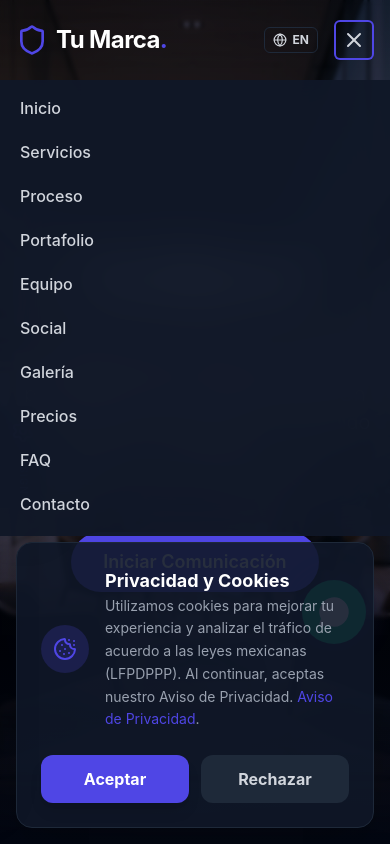
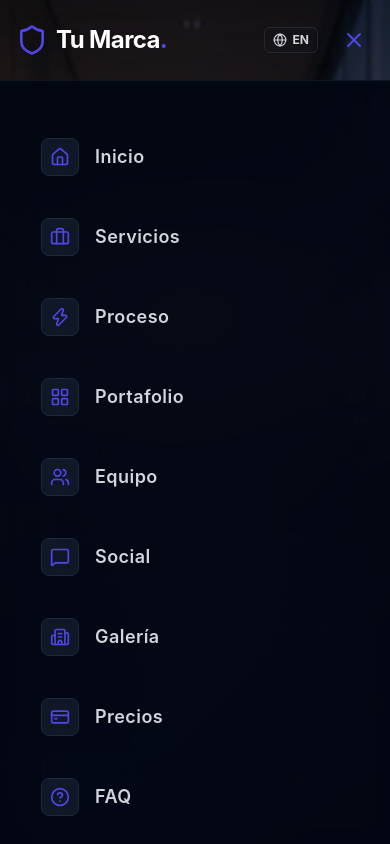
Before and after one commit to felipemiramontesr/starterkit, a React (Vite) app in the folder frontend/: page / in a window 390 px wide. Both pictures are taken after a click on the button 354 px from the left and 40 px from the top of the page. Shown: the top 844 px of the page. Built offline with nearby package versions, Linux system fonts and the light colour scheme.

Commit message:
V0.11.5_mobile_menu_aesthetic_overhaul_v11_6

```diff
--- a/frontend/src/components/layout/Navbar.tsx
+++ b/frontend/src/components/layout/Navbar.tsx
@@ -1,5 +1,9 @@
 import { useState, useEffect, type ReactElement } from 'react';
-import { Menu, X, Shield, Globe } from 'lucide-react';
+import {
+  Menu, X, Shield, Globe,
+  Home, Briefcase, Zap, LayoutGrid, Users,
+  MessageSquare, Building2, CreditCard, HelpCircle, Send
+} from 'lucide-react';
 import { useTranslation } from 'react-i18next';
 
 /**
@@ -28,30 +32,30 @@ export const Navbar = (): ReactElement => {
   }, []);
 
   const navLinks = [
-    { name: t('navbar.home'), href: '#home' },
-    { name: t('navbar.services'), href: '#servicios' },
-    { name: t('navbar.process'), href: '#proceso' },
-    { name: t('navbar.portfolio'), href: '#portfolio' },
-    { name: t('navbar.team'), href: '#equipo' },
-    { name: t('navbar.testimonials'), href: '#testimonios' },
-    { name: t('navbar.facilities'), href: '#instalaciones' },
-    { name: t('navbar.pricing'), href: '#precios' },
-    { name: t('navbar.faq'), href: '#faq' },
-    { name: t('navbar.contact'), href: '#contact' },
+    { name: t('navbar.home'), href: '#home', icon: Home },
+    { name: t('navbar.services'), href: '#servicios', icon: Briefcase },
+    { name: t('navbar.process'), href: '#proceso', icon: Zap },
+    { name: t('navbar.portfolio'), href: '#portfolio', icon: LayoutGrid },
+    { name: t('navbar.team'), href: '#equipo', icon: Users },
+    { name: t('navbar.testimonials'), href: '#testimonios', icon: MessageSquare },
+    { name: t('navbar.facilities'), href: '#instalaciones', icon: Building2 },
+    { name: t('navbar.pricing'), href: '#precios', icon: CreditCard },
+    { name: t('navbar.faq'), href: '#faq', icon: HelpCircle },
+    { name: t('navbar.contact'), href: '#contact', icon: Send },
   ];
 
   return (
     <nav
       className={`fixed top-0 left-0 right-0 z-[150] transition-all duration-300 ${
         isScrolled
-          ? 'bg-gray-900/80 backdrop-blur-md shadow-lg'
+          ? 'bg-gray-900/80 backdrop-blur-md shadow-lg border-b border-gray-800'
           : 'bg-transparent'
       }`}
     >
       <div className="max-w-7xl mx-auto px-4 sm:px-6 lg:px-8">
         <div className="flex justify-between items-center h-20">
-          <div className="flex-shrink-0 flex items-center gap-2 cursor-pointer">
-            <Shield className="w-8 h-8 text-[var(--primary)]" />
+          <div className="flex-shrink-0 flex items-center gap-2 cursor-pointer group">
+            <Shield className="w-8 h-8 text-[var(--primary)] group-hover:rotate-12 transition-transform" />
             <span className="font-bold text-2xl tracking-tight text-white">{t('hero.title')}<span className="text-[var(--primary)]">.</span></span>
           </div>
 
@@ -72,9 +76,9 @@ export const Navbar = (): ReactElement => {
             {/* Language Switcher */}
             <button
               onClick={toggleLanguage}
-              className="flex items-center gap-2 px-3 py-1.5 rounded-full border border-gray-800 bg-gray-900/50 hover:bg-gray-800 transition-all text-xs font-bold text-gray-300 hover:text-white"
+              className="flex items-center gap-2 px-3 py-1.5 rounded-full border border-gray-800 bg-gray-900/50 hover:bg-gray-800 transition-all text-xs font-bold text-gray-300 hover:text-white group"
             >
-              <Globe className="w-3.5 h-3.5 text-[var(--primary)]" />
+              <Globe className="w-3.5 h-3.5 text-[var(--primary)] group-hover:rotate-180 transition-transform duration-500" />
               <span>{currentLang === 'es' ? 'EN' : 'ES'}</span>
             </button>
           </div>
@@ -90,11 +94,11 @@ export const Navbar = (): ReactElement => {
             </button>
             <button
               onClick={() => setMobileMenuOpen(!mobileMenuOpen)}
-              className="text-gray-300 hover:text-white focus:outline-none focus:ring-2 focus:ring-inset focus:ring-[var(--primary)] p-2 rounded-md"
+              className="text-gray-300 hover:text-white focus:outline-none p-2 rounded-md transition-colors"
               aria-label="Toggle menu"
             >
               {mobileMenuOpen ? (
-                <X className="h-6 w-6" aria-hidden="true" />
+                <X className="h-6 w-6 text-[var(--primary)]" aria-hidden="true" />
               ) : (
                 <Menu className="h-6 w-6" aria-hidden="true" />
               )}
@@ -103,20 +107,34 @@ export const Navbar = (): ReactElement => {
         </div>
       </div>
 
-      {/* Mobile Menu */}
+      {/* Mobile Menu - Premium Overhaul */}
       {mobileMenuOpen && (
-        <div className="xl:hidden bg-gray-900/95 backdrop-blur-xl animate-fade-in-up">
-          <div className="px-2 pt-2 pb-3 space-y-1 sm:px-3">
-            {navLinks.map((link) => (
+        <div className="xl:hidden fixed inset-x-0 h-screen bg-gray-950/95 backdrop-blur-3xl overflow-y-auto animate-fade-in border-t border-gray-800/50">
+          <div className="px-6 py-10 space-y-2">
+            {navLinks.map((link, idx) => {
+              const Icon = link.icon;
+              return (
                 <a
                   key={link.name}
                   href={link.href}
-                className="block px-3 py-2 rounded-md text-base font-medium text-gray-300 hover:text-white hover:bg-gray-800"
+                  className="flex items-center gap-4 px-4 py-4 rounded-xl text-lg font-semibold text-gray-300 hover:text-white hover:bg-[var(--primary)]/10 border border-transparent hover:border-[var(--primary)]/20 transition-all group animate-fade-in-up"
+                  style={{ animationDelay: `${idx * 50}ms` }}
                   onClick={() => setMobileMenuOpen(false)}
                 >
-                {link.name}
+                  <div className="bg-gray-900 border border-gray-800 p-2 rounded-lg group-hover:border-[var(--primary)]/50 transition-colors">
+                    <Icon className="w-5 h-5 text-[var(--primary)]" />
+                  </div>
+                  <span className="tracking-wide">{link.name}</span>
                 </a>
-            ))}
+              );
+            })}
+          </div>
+
+          <div className="mt-8 px-10 pb-20 opacity-40">
+            <div className="h-1 w-full bg-gradient-to-r from-transparent via-gray-700 to-transparent mb-4" />
+            <p className="text-center text-xs font-bold tracking-widest uppercase text-gray-500">
+              {t('hero.title')} • 2026
+            </p>
           </div>
         </div>
       )}
--- a/package.json
+++ b/package.json
@@ -2,7 +2,7 @@
   "name": "starterkit-monorepo",
   "private": true,
   "type": "module",
-  "version": "0.11.4",
+  "version": "0.11.5",
   "workspaces": [
     "frontend",
     "backend"
```
Also changed, not shown: 1 other file (tests, documents, lock files or other folders). Lines whose indentation alone changed are shown as unchanged.
